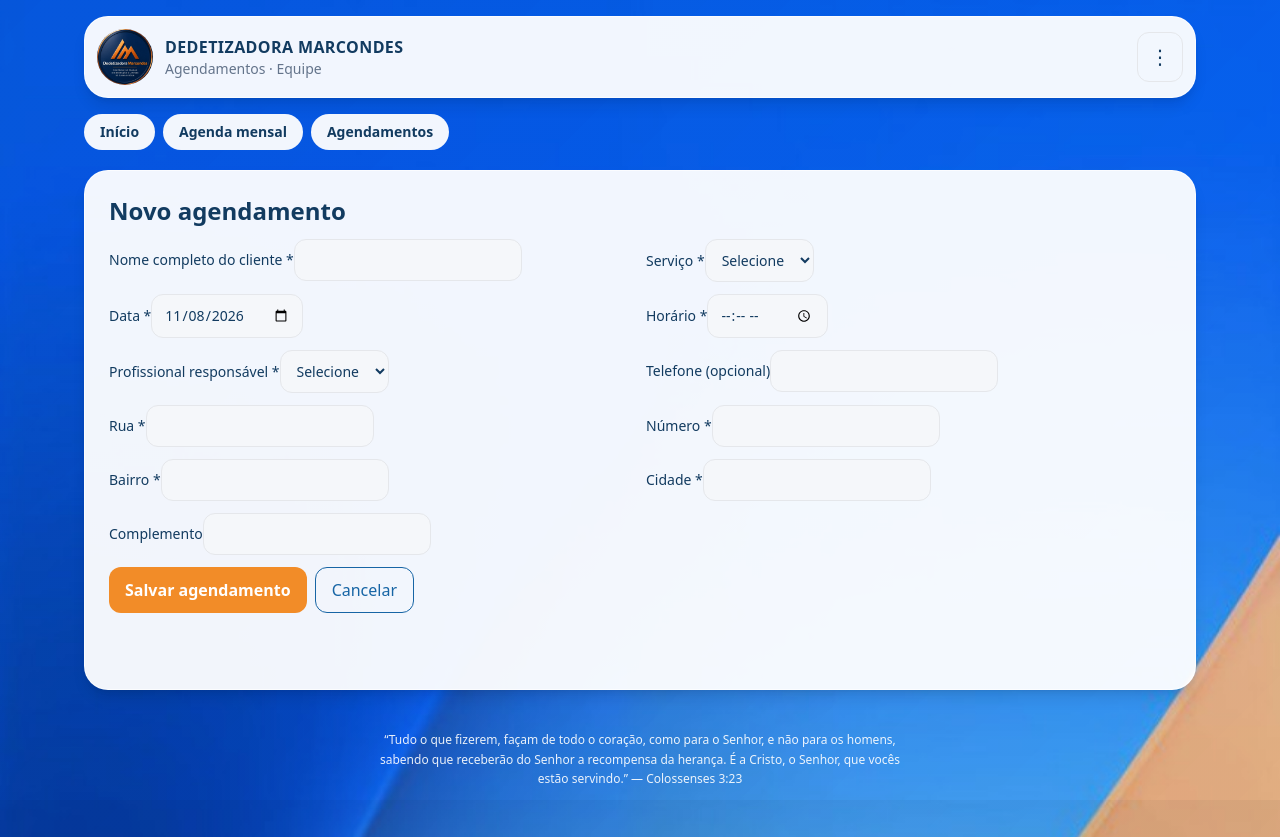
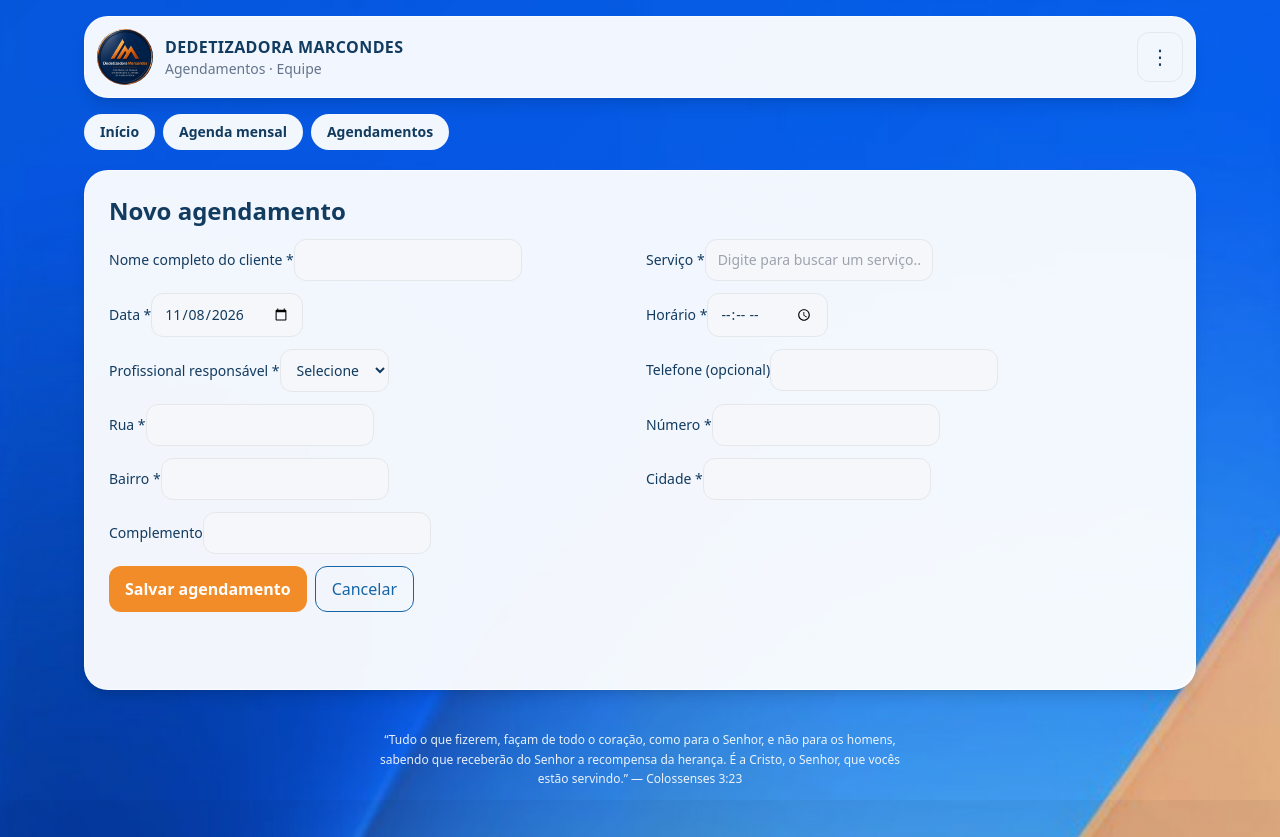
Before and after one commit to inventivaadigital-dotcom/Agendadm, a Next.js app: page /agendamentos/novo in a window 1280 px wide. Built offline with nearby package versions, Linux system fonts and the light colour scheme; no server answers; the database is empty.

Commit message:
Permite buscar serviço digitando no agendamento

```diff
--- a/components/Form.tsx
+++ b/components/Form.tsx
@@ -6,9 +6,11 @@ import { hoje, useAtivos, inp, btn, btn2 } from "@/lib/util";
 const vazio = { cliente: "", service_id: "", data: hoje(), horario: "", professional_id: "", rua: "", numero: "", bairro: "", cidade: "", complemento: "", telefone: "" };
 const obrig = ["cliente", "service_id", "data", "horario", "professional_id", "rua", "numero", "bairro", "cidade"];
 export default function Form({ id }: { id?: string }) {
-  const r = useRouter(); const [f, setF] = useState<any>(vazio); const [erro, setErro] = useState("");
+  const r = useRouter(); const [f, setF] = useState<any>(vazio); const [erro, setErro] = useState(""); const [servicoTexto, setServicoTexto] = useState("");
   const servs = useAtivos("services"), profs = useAtivos("professionals");
   useEffect(() => { const prof = new URLSearchParams(location.search).get("prof"); if(prof)setF((old:any)=>({...old,professional_id:prof})); if(id)supabase().from("appointments").select("*").eq("id",id).single().then((x)=>x.data&&setF({...vazio,...x.data,horario:x.data.horario.slice(0,5),complemento:x.data.complemento||"",telefone:x.data.telefone||""})); },[id]);
+  useEffect(() => { if(f.service_id && servs.length) { const found=servs.find((x:any)=>x.id===f.service_id); if(found)setServicoTexto(found.nome); } },[f.service_id,servs]);
+  const escolherServico = (valor:string) => { setServicoTexto(valor); const found=servs.find((x:any)=>x.nome.trim().toLocaleLowerCase("pt-BR")===valor.trim().toLocaleLowerCase("pt-BR")); setF((old:any)=>({...old,service_id:found?.id||""})); };
   const s = (k: string) => (e: any) => setF({ ...f, [k]: e.target.value });
   async function salvar(e: React.FormEvent) {
     e.preventDefault(); setErro("");
@@ -25,7 +27,7 @@ export default function Form({ id }: { id?: string }) {
     <form onSubmit={salvar} className="grid gap-3 md:grid-cols-2">
       <h1 className="text-2xl font-bold md:col-span-2">{id ? "Editar agendamento" : "Novo agendamento"}</h1>
       {L("Nome completo do cliente *", <input className={inp} value={f.cliente} onChange={s("cliente")} />)}
-      {L("Serviço *", <select className={inp} value={f.service_id} onChange={s("service_id")}><option value="">Selecione</option>{servs.map((x) => <option key={x.id} value={x.id}>{x.nome}</option>)}</select>)}
+      {L("Serviço *", <><input className={inp} list="servicos-disponiveis" value={servicoTexto} onChange={(e)=>escolherServico(e.target.value)} placeholder="Digite para buscar um serviço..." autoComplete="off" /><datalist id="servicos-disponiveis">{servs.map((x:any)=><option key={x.id} value={x.nome}/>)}</datalist></>)}
       {L("Data *", <input type="date" className={inp} value={f.data} onChange={s("data")} />)}
       {L("Horário *", <input type="time" className={inp} value={f.horario} onChange={s("horario")} />)}
       {L("Profissional responsável *", <select className={inp} value={f.professional_id} onChange={s("professional_id")}><option value="">Selecione</option>{profs.map((x) => <option key={x.id} value={x.id}>{x.nome}</option>)}</select>)}
```
